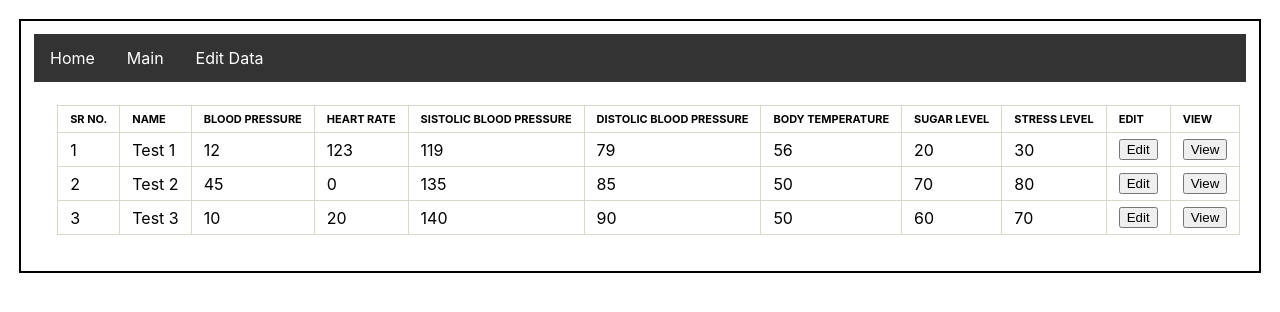
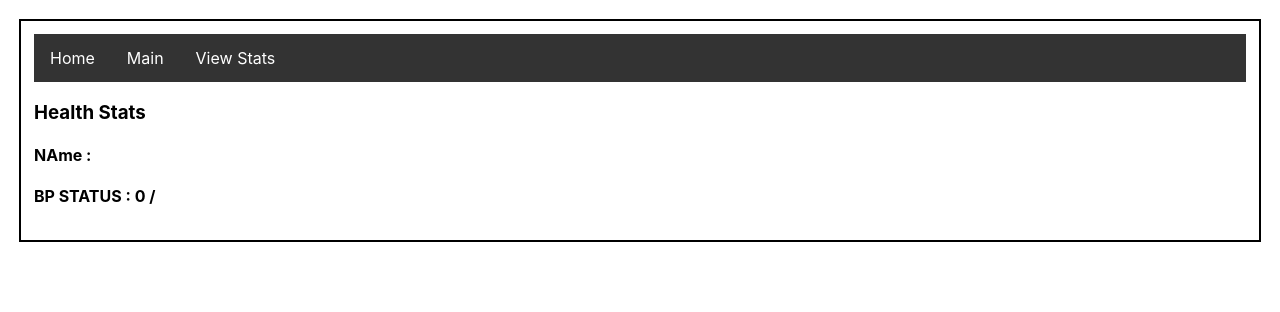
Before and after one commit to srujank1995/Health-Analytics, a React (Create React App) app: page /edit in a window 1280 px wide. Shown: the top 312 px of the page. Built offline with nearby package versions, Linux system fonts and the light colour scheme.

Commit message:
Router-Outlet decleared

```diff
--- a/src/Components/Header/Header.tsx
+++ b/src/Components/Header/Header.tsx
@@ -7,7 +7,7 @@
         <ul className={styless['ul']} >
             <li className={styless['li']}><a href="/">Home</a> </li>
             <li className={styless['li']}><a href="/main">Main</a> </li>
-            <li className={styless['li']}><a href="/edit">Edit Data</a> </li>
+            <li className={styless['li']}><a href="/edit">View Stats</a> </li>
         </ul>
     </div>
   )
--- /dev/null
+++ b/src/Root-Frame/Root_Frame.tsx
@@ -0,0 +1,12 @@
+import React from 'react'
+import { Outlet } from 'react-router-dom'
+
+const Root_Frame = () => {
+  return (
+    <div>
+        <Outlet/>
+    </div>
+  )
+}
+
+export default Root_Frame
```
Also changed, not shown: src/App.tsx (+8 -3 lines).
